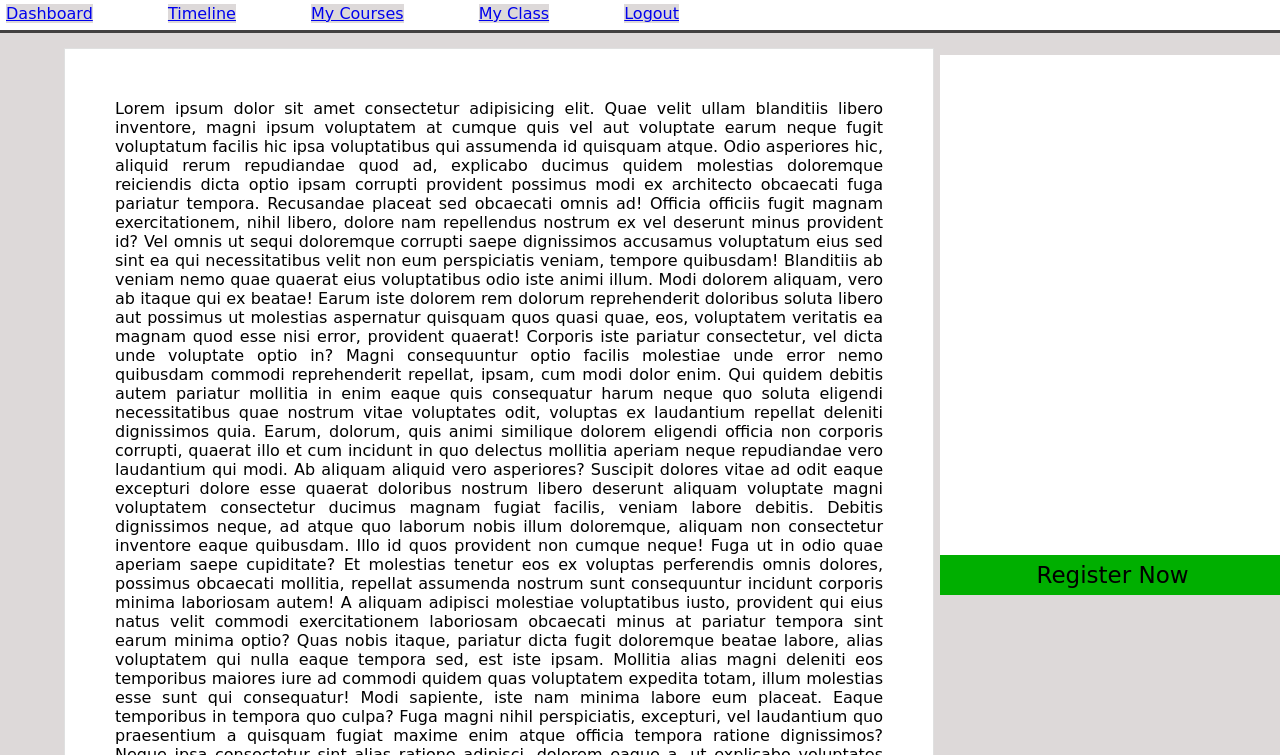
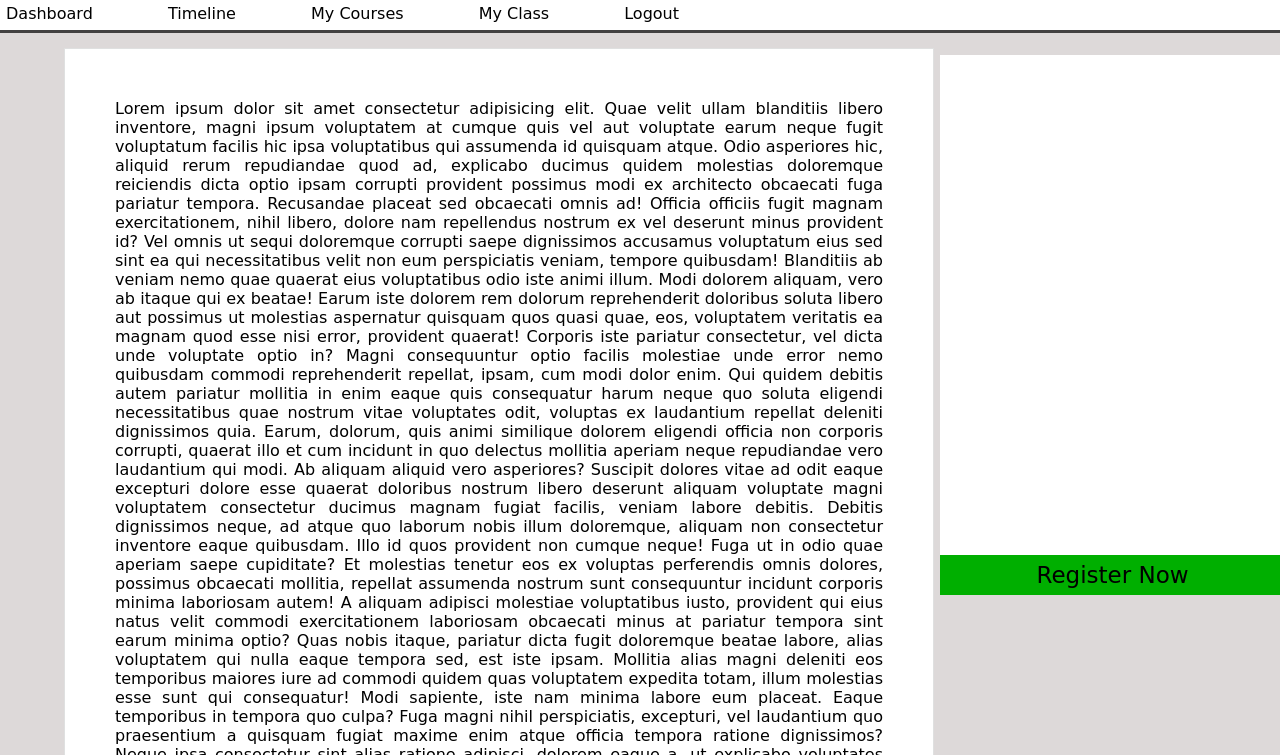
Before and after one commit to debanaskar13/CSS-task-3, a plain HTML site: page index.html in a window 1280 px wide. Shown: the part 45-800 px from the top of the page. Drawn offline with Linux system fonts and the light colour scheme; a web font is replaced by a local one.

Commit message:
Update style.css

```diff
--- a/style.css
+++ b/style.css
@@ -19,6 +19,11 @@
     margin: 7px 35px;
     background-color: white;
 }
+.nav2 li a{
+    color: black;
+    text-decoration: none;
+    background-color: white;
+}
 .nav2{
     position: sticky;
     top: 0px;
@@ -28,7 +33,7 @@
     background-color: white;
     border-bottom: 3px solid rgb(66, 65, 65);
 }
-.nav2 li:hover{
+.nav2 li a:hover{
     cursor: pointer;
     color: rgb(0, 235, 106);
 }
```
